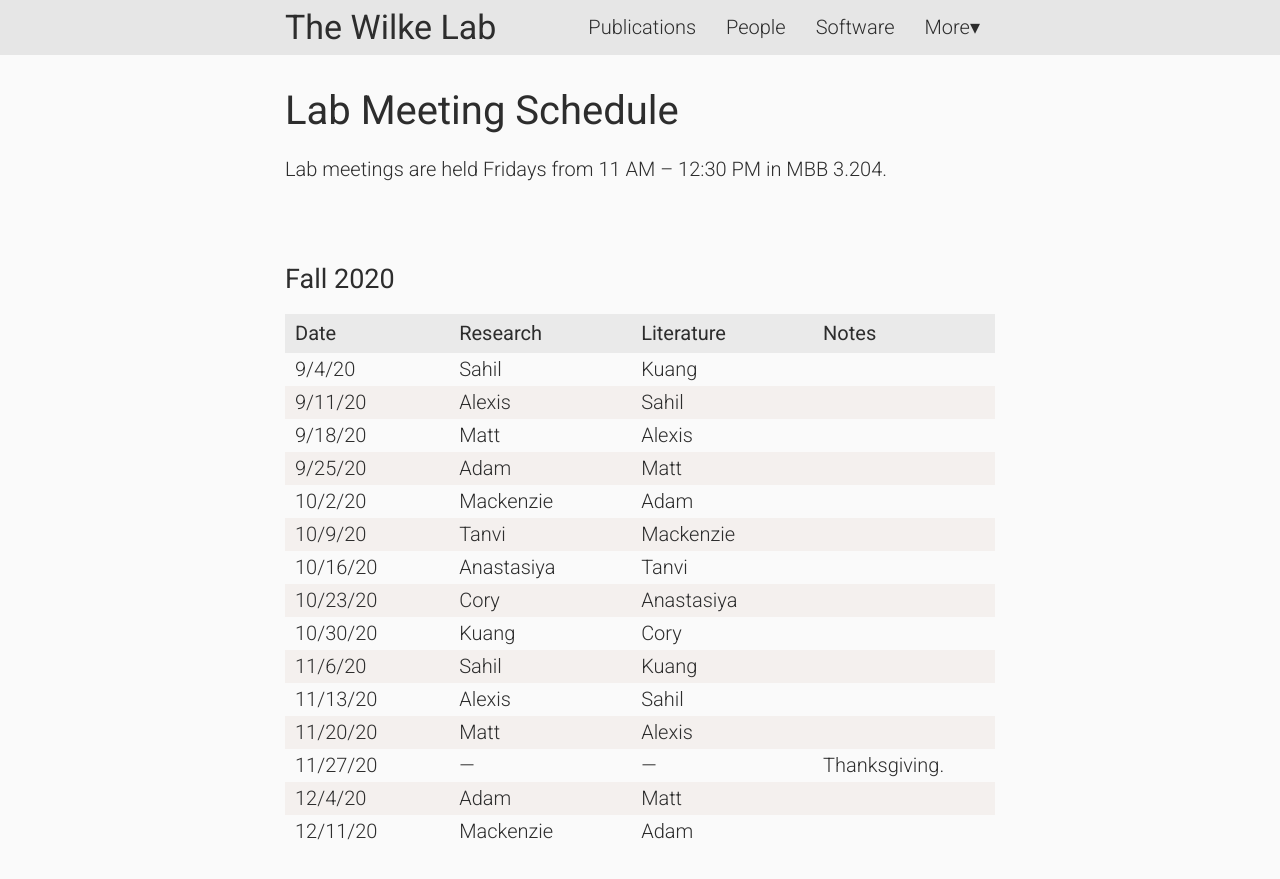
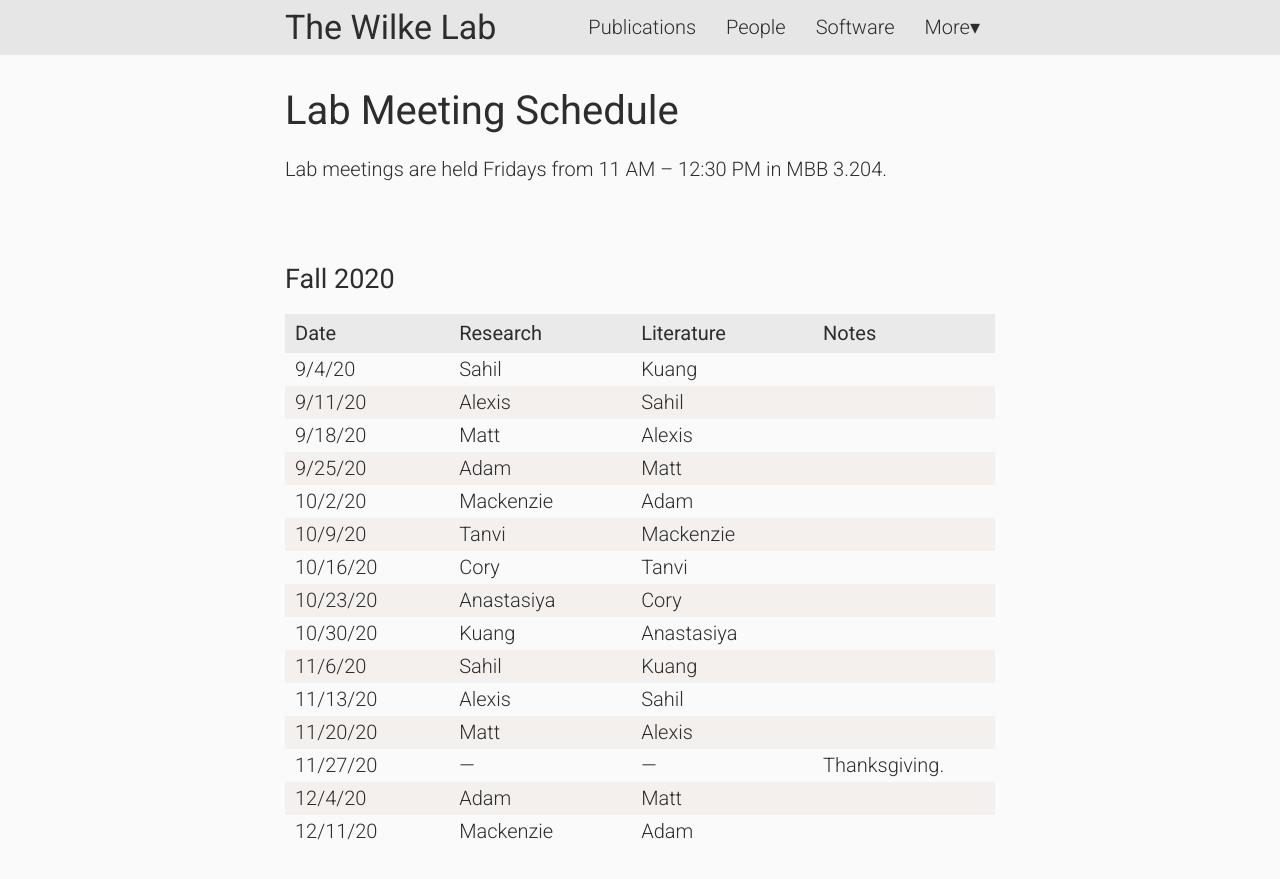
Before and after one commit to wilkelab/wilkelab.github.io, a Jekyll site: the page built from lab_meetings.md, in a window 1280 px wide and 900 px high. Shown: the top 879 px of the window. Built offline with Jekyll 4.4.1, drawn with Linux system fonts in a browser that asks for light colours; nearby versions of some CDN libraries.

```diff
--- a/lab_meetings.md
+++ b/lab_meetings.md
@@ -18,9 +18,9 @@ Lab meetings are held Fridays from 11 AM -- 12:30 PM in MBB 3.204.
 | 9/25/20 || Adam || Matt ||
 | 10/2/20 || Mackenzie || Adam |||
 | 10/9/20 || Tanvi || Mackenzie ||
-| 10/16/20 || Anastasiya || Tanvi ||
-| 10/23/20 || Cory || Anastasiya ||
-| 10/30/20 || Kuang || Cory ||
+| 10/16/20 || Cory || Tanvi ||
+| 10/23/20 || Anastasiya || Cory ||
+| 10/30/20 || Kuang || Anastasiya ||
 | 11/6/20 || Sahil || Kuang ||
 | 11/13/20 || Alexis || Sahil ||
 | 11/20/20 || Matt || Alexis ||
```
